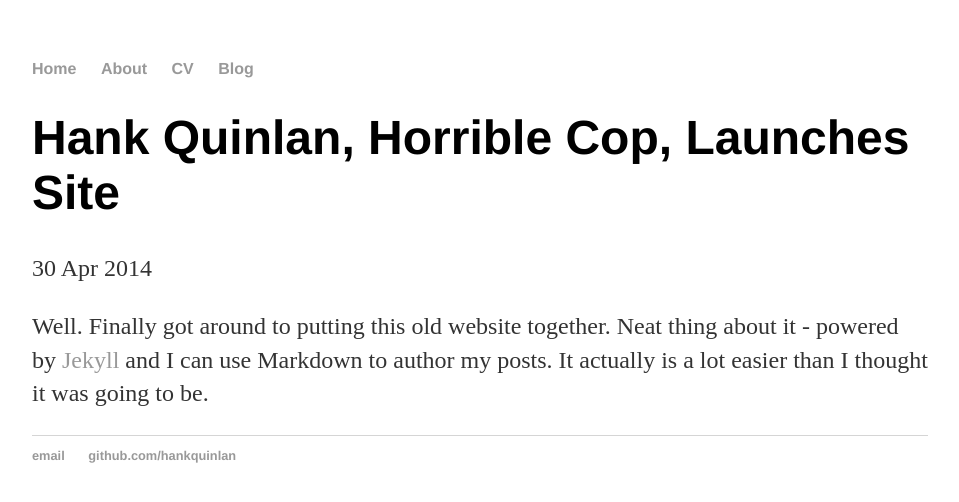
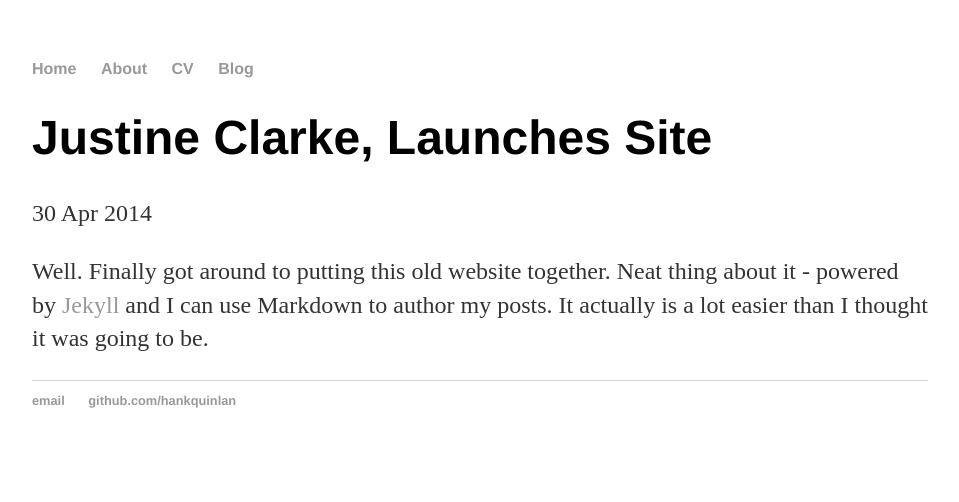
Before and after one commit to Jussic/jussic.github.io, a Jekyll site: the page built from _posts/2015-10-08-J-C-site-launched.md, in a window 1280 px wide. Shown: the top 502 px of the page, without its empty margins (160-1119 px from the left). Built offline with Jekyll 4.4.1, drawn with Linux system fonts in a browser that asks for light colours.

Commit message:
Update 2015-10-08-J-C-site-launched.md

```diff
--- a/_posts/2015-10-08-J-C-site-launched.md
+++ b/_posts/2015-10-08-J-C-site-launched.md
@@ -1,6 +1,6 @@
 ---
 layout: post
-title: "Hank Quinlan, Horrible Cop, Launches Site"
+title: "Justine Clarke, Launches Site"
 date: 2014-04-30
 ---
 
```
